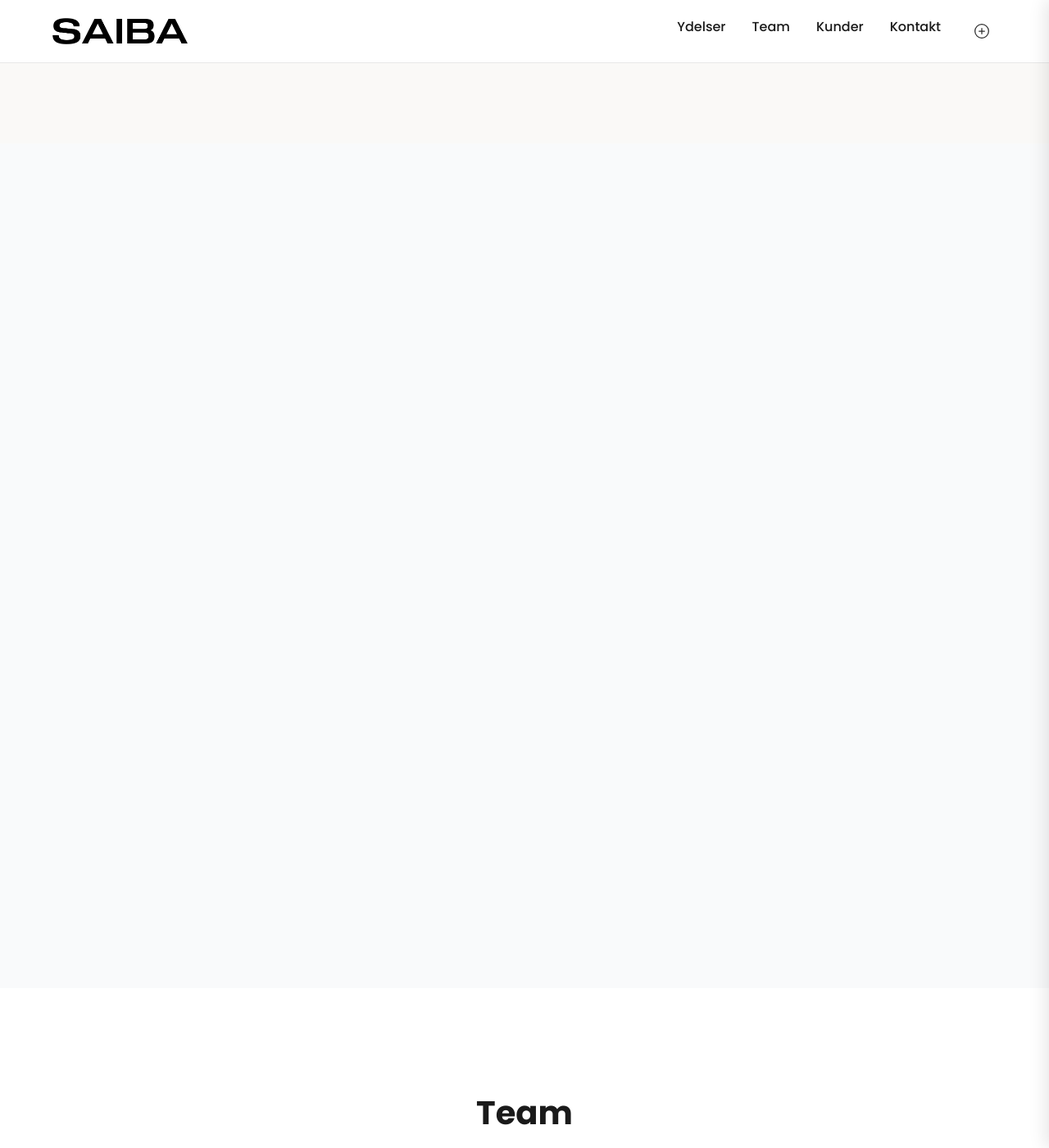
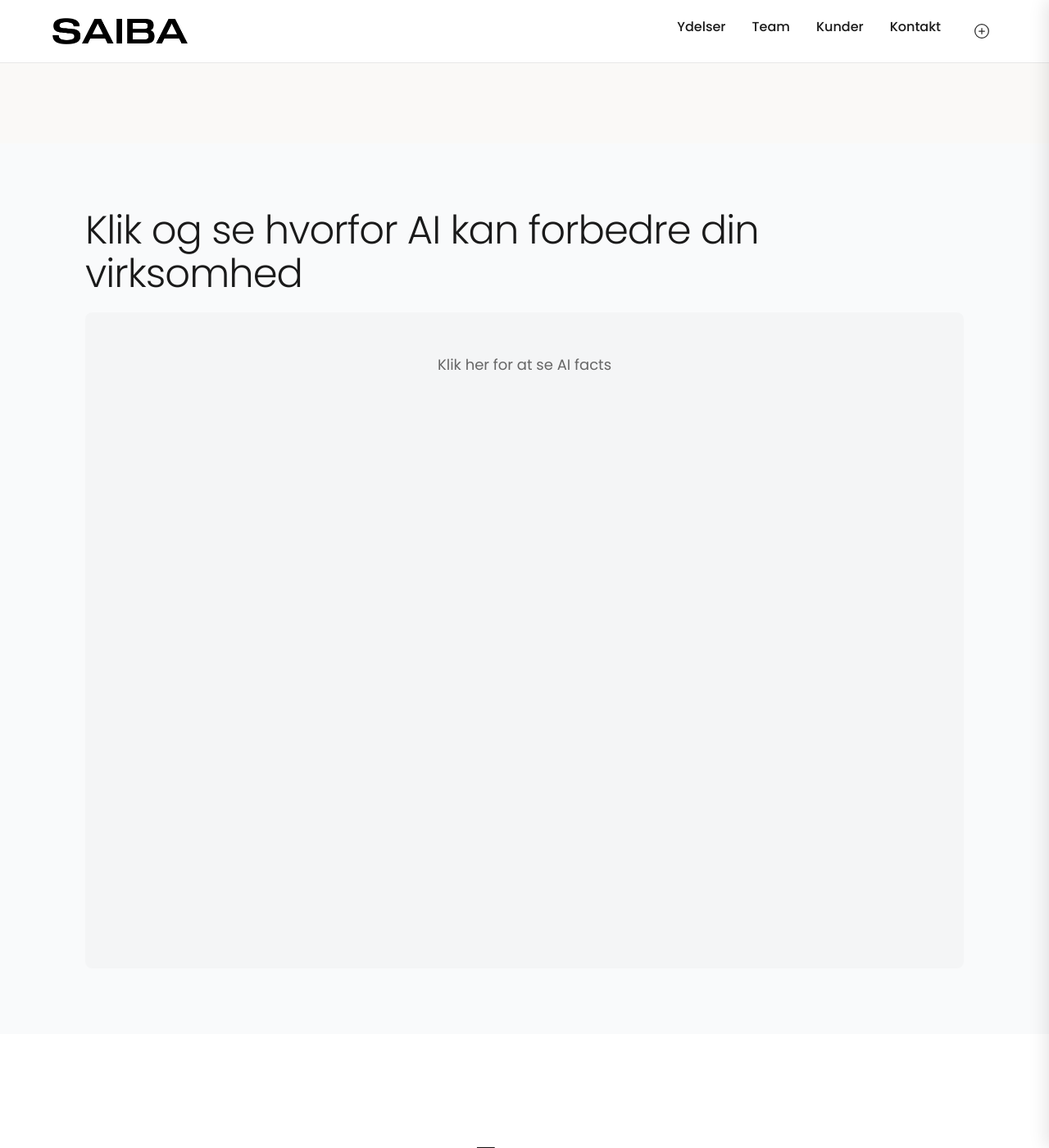
Before and after one commit to b4ltasar/saibaweb, a Jekyll site: the page built from index.html, in a window 1280 px wide and 1400 px high, scrolled down 1338 px. Shown: the whole window at 82% size. Built offline with Jekyll 4.4.1, drawn with Linux system fonts in a browser that asks for light colours.

Commit message:
FIX: Add visible content to AI Facts section and fix burger menu z-index
CRITICAL FIXES:
1. AI Facts Title: Added actual text instead of empty element
2. AI Facts Interactive Area: Added visible text 'Klik her for at se AI facts'
3. Burger Menu: Added z-index: 999 and position: relative to ensure it's clickable

This should make AI Facts section visible and burger menu clickable.

```diff
--- a/assets/css/main.css
+++ b/assets/css/main.css
@@ -996,6 +996,8 @@ body {
   border: none;
   cursor: pointer;
   padding: 8px;
+  z-index: 999;
+  position: relative;
 }
 
 .burger span {
--- a/index.html
+++ b/index.html
@@ -83,8 +83,9 @@ description: "Fra hverdagens rutiner til ekstraordinære superkræfter med AI fo
 <section class="ai-facts section" id="ai-facts">
     <div class="container">
         <div class="ai-facts-container">
-            <h2 class="ai-facts-title typewriter" id="aiFactsTitle"></h2>
+            <h2 class="ai-facts-title" id="aiFactsTitle">Klik og se hvorfor AI kan forbedre din virksomhed</h2>
             <div class="interactive-area">
+                <p style="color: #666; font-size: 18px; text-align: center;">Klik her for at se AI facts</p>
                 <div class="fact-boxes-container">
                     <!-- AI fact boxes will be dynamically positioned here -->
                 </div>
```
